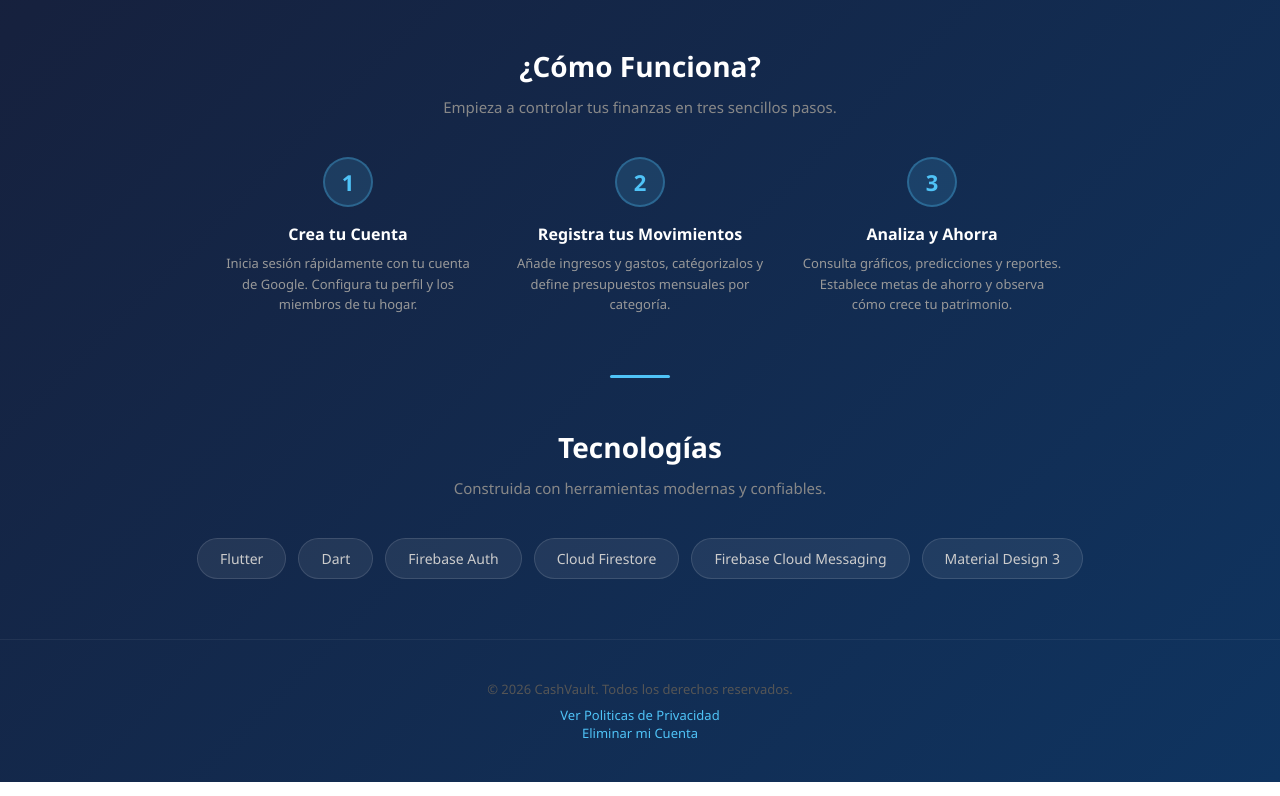
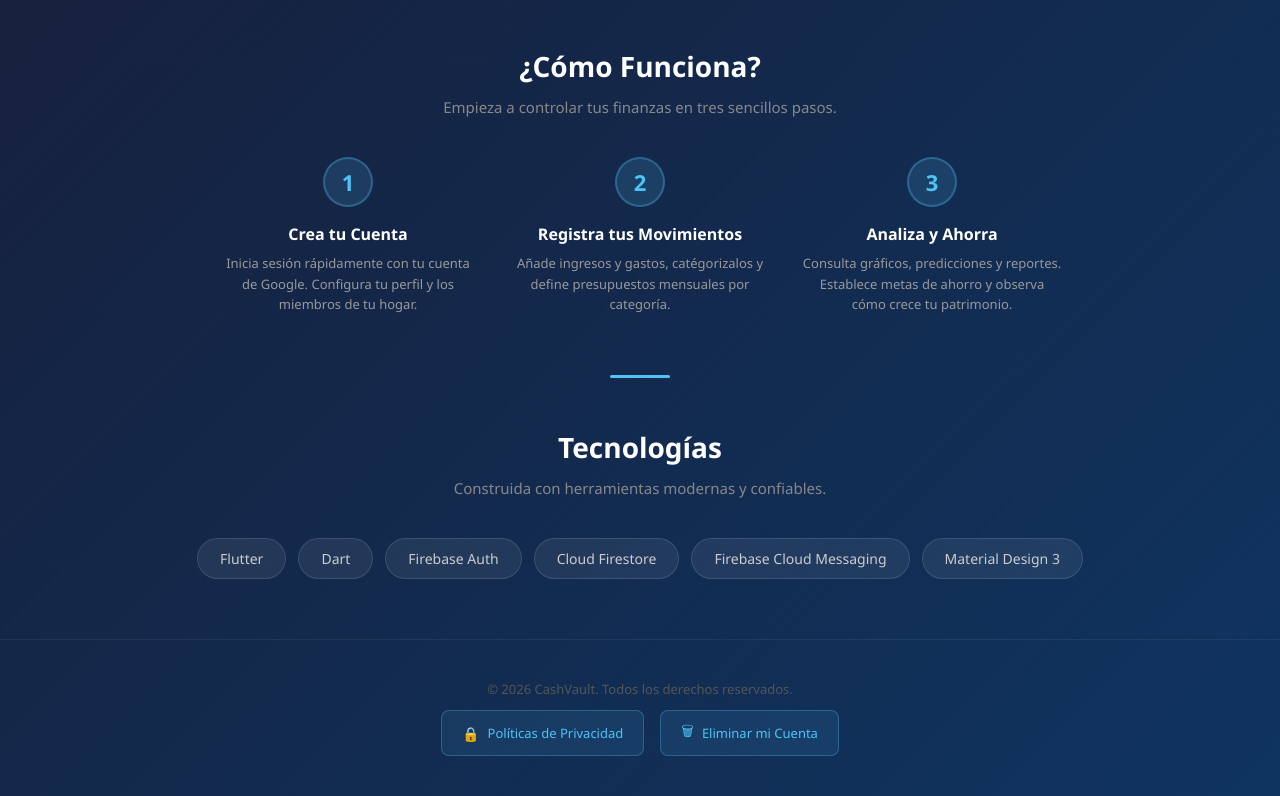
Before and after one commit to loiz1/Cash-Vault-Web, a plain HTML site: page index.html in a window 1280 px wide. Shown: the part 1974-2770 px from the top of the page. Drawn offline with Linux system fonts and the light colour scheme.

Commit message:
Refactor footer links and styles for consistency

```diff
--- a/index.html
+++ b/index.html
@@ -237,21 +237,37 @@
             margin-bottom: 8px;
         }
 
-        footer .footer-links {
+        .footer-links {
             display: flex;
-            gap: 24px;
+            gap: 16px;
             justify-content: center;
             flex-wrap: wrap;
+            margin-top: 12px;
         }
 
-        footer a {
+        .footer-btn {
+            display: inline-flex;
+            align-items: center;
+            gap: 8px;
+            padding: 10px 20px;
+            background: rgba(79, 195, 247, 0.1);
+            border: 1px solid rgba(79, 195, 247, 0.3);
+            border-radius: 8px;
             color: #4fc3f7;
             text-decoration: none;
             font-size: 13px;
+            transition: all 0.3s ease;
         }
 
-        footer a:hover {
-            text-decoration: underline;
+        .footer-btn:hover {
+            background: rgba(79, 195, 247, 0.2);
+            border-color: #4fc3f7;
+            text-decoration: none;
+            transform: translateY(-2px);
+        }
+
+        .footer-btn-icon {
+            font-size: 14px;
         }
     </style>
 </head>
@@ -393,10 +409,14 @@
     <footer>
         <p>&copy; 2026 CashVault. Todos los derechos reservados.</p>
         <div class="footer-links">
-            <a href="Politicies.html">Ver Politicas de Privacidad</a>
-        </div>
-        <div class="footer-links">
-            <a href="delete-account.html">Eliminar mi Cuenta</a>
+            <a href="Politica_Privacidad_CashVault.html" class="footer-btn">
+                <span class="footer-btn-icon">&#x1F512;</span>
+                Pol&iacute;ticas de Privacidad
+            </a>
+            <a href="delete-account.html" class="footer-btn">
+                <span class="footer-btn-icon">&#x1F5D1;</span>
+                Eliminar mi Cuenta
+            </a>
         </div>
     </footer>
 
```
